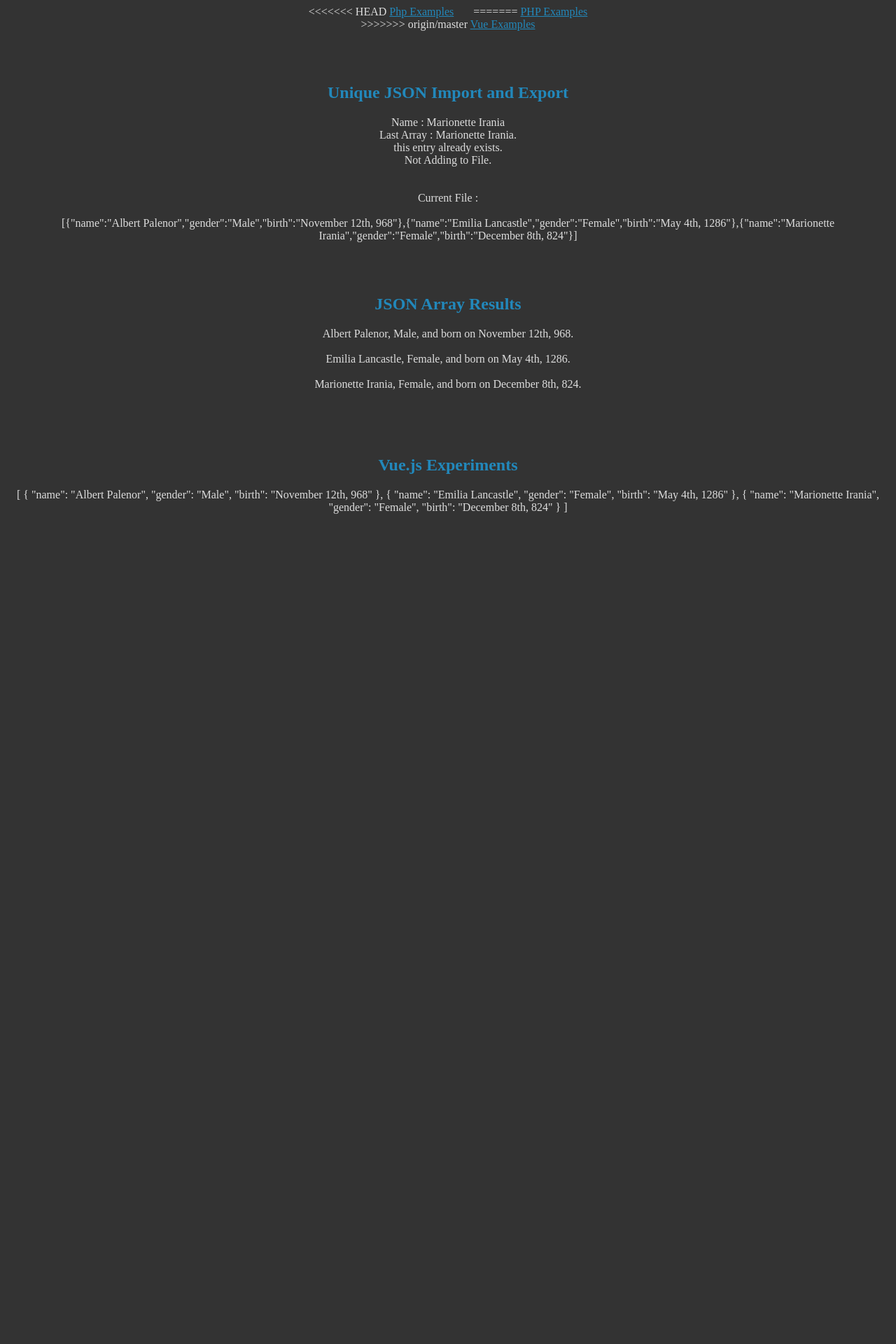
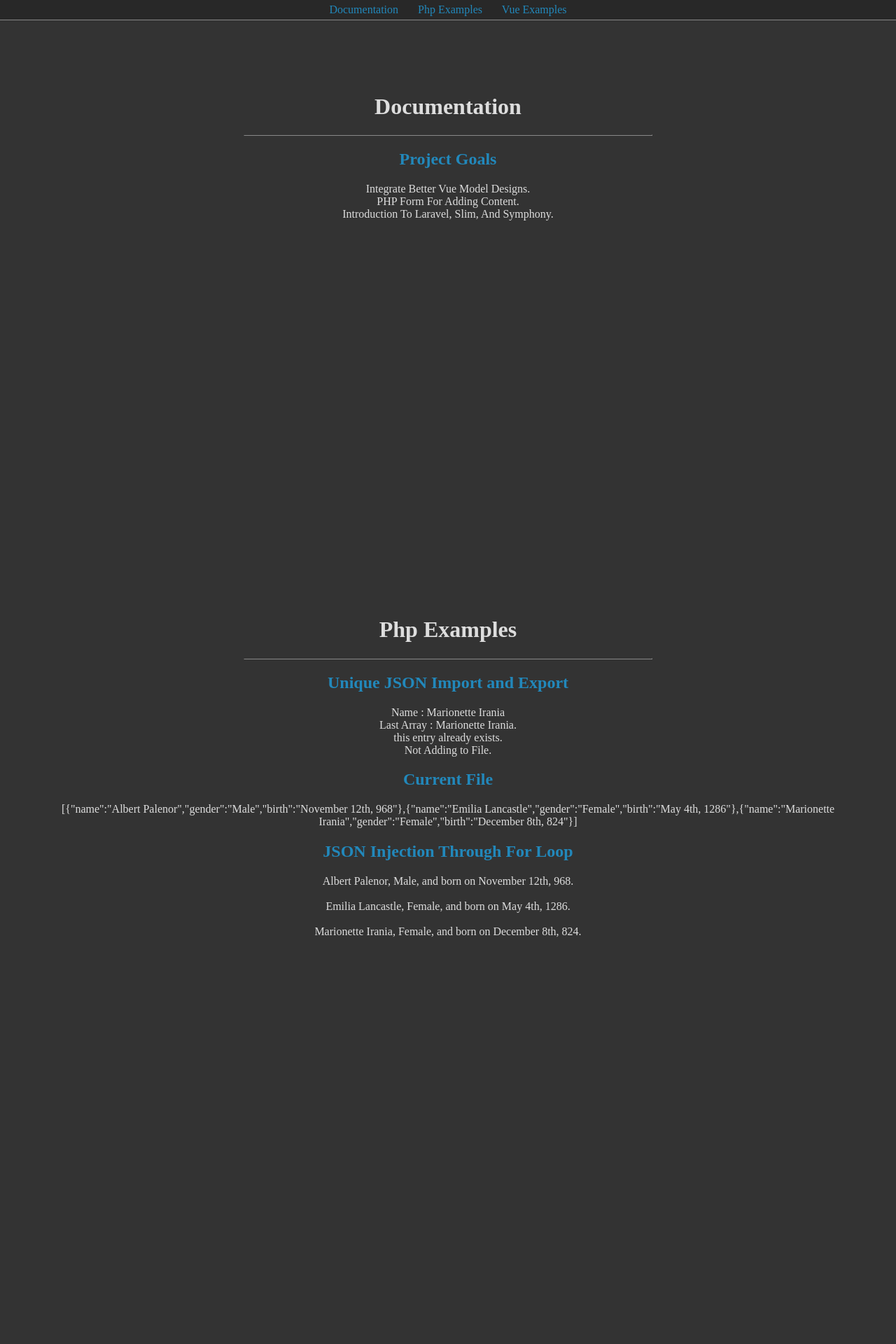
Before and after one commit to avatarofvelius/php-vue-json, a PHP site: page /GitHub/ in a window 1280 px wide. Shown: the top 1920 px of the page at 70% size. Before the commit the page ends 734 px from the top, so only its background shows below. Run offline with PHP 8.4, Linux system fonts and the light colour scheme.

Commit message:
Add files via upload

```diff
--- /dev/null
+++ b/index.css
@@ -0,0 +1,67 @@
+body {
+	background-color: #333333;
+	color: #DDDDDD;
+	text-align: center;
+	font-family: Yu Gothic;
+}
+#nav {
+	top: 0px;
+	left: 0px;
+	padding-top: 5px;
+	padding-bottom: 5px;
+	width: 100%;
+	margin: 0px auto;
+	position: fixed;
+	background-color: #282828;
+	border-bottom: 1px solid #888888;
+}
+div {
+	padding-top: 295px; /* -5px from fixed header */
+	padding-bottom: 300px;
+	padding-left: 50px;
+	padding-right: 50px;
+}
+h1 {
+	margin-top: 50px;
+}
+h2 {
+	color: #2288BB;
+}
+a {
+	color: #2288BB;
+	text-decoration: none;
+}
+a:hover {
+	color: #55CCEE;
+	text-decoration: underline;
+}
+hr {
+	width: 50%;
+	border-color: #888888;
+}
+ul {
+	list-style: none;
+	margin: auto;
+	padding: 0;
+}
+table {
+	margin: auto;
+}
+td {
+	border: 1px solid #2288BB;
+	text-align: center;
+}
+#doc {
+	margin-top: -10px;
+	padding-top: 50px;
+	padding-bottom: 400px;
+}
+#php {
+	padding-top: 100px;
+}
+#vue {
+	padding-top: 150px;
+}
+#app {
+	margin-bottom: 200px;
+}
--- a/index.php
+++ b/index.php
@@ -1,3 +1,24 @@
+
+<!DOCTYPE html>
+<html lang="en">
+
+<head>
+
+	<!-- Web Page Layout -->
+	<link rel="stylesheet" media="screen" href="index.css" />
+
+	<!-- Script Libraries -->
+	<script type="text/javascript" src="_library/jquery.js"></script>
+
+	<!-- Meta Information -->
+	<title>PHP Template 4192017</title>
+	<meta name="viewport" content="width=device-width, initial-scale=1.0, minimum-scale=1.0, maximum-scale=3.0">
+	<meta charset="utf-8">
+	<meta name="description" content="PHP Template">
+	<meta name="author" content="Matt T. Myers">
+
+</head>
+
 <?php
 
 	$json = file_get_contents('_data/individual.json');
@@ -18,66 +39,40 @@ $last[] = end($objects);
 
 ?>
 
-<style type="text/css">
-body {
-	background-color: #333333;
-	color: #DDDDDD;
-	text-align: center;
-<<<<<<< HEAD
-	font-family: Yu Gothic;
-=======
->>>>>>> origin/master
-}
-h2 {
-	color: #2288BB;
-}
-div {
-	margin-top: 75px;
-}
-a {
-	color: #2288BB;
-<<<<<<< HEAD
-	text-decoration: none;
-}
-a:hover {
-	color: #55CCEE;
-	text-decoration: underline;
-=======
->>>>>>> origin/master
-}
-</style>
-<!DOCTYPE html>
-<html lang="en">
-
-<head>
-
-	<!-- Web Page Layout -->
-	<link rel="stylesheet" media="screen" href="_css/index.css" />
-
-	<!-- Script Libraries -->
-	<script type="text/javascript" src="_library/jquery.js"></script>
-
-	<!-- Meta Information -->
-	<title>PHP Template 4192017</title>
-	<meta name="viewport" content="width=device-width, initial-scale=1.0, minimum-scale=1.0, maximum-scale=3.0">
-	<meta charset="utf-8">
-	<meta name="description" content="PHP Template">
-	<meta name="author" content="Matt T. Myers">
-
-</head>
-
 <body>
 
-<<<<<<< HEAD
-		<a href="php.php">Php Examples</a>
+	<span id="nav">
+		<a href="#doc">Documentation</a>
 		&nbsp;&nbsp;&nbsp;&nbsp;&nbsp;
-=======
-		<a href="php.php">PHP Examples</a>
-			<br/>
->>>>>>> origin/master
-		<a href="vue.php">Vue Examples</a>
+		<a href="#php">Php Examples</a>
+			&nbsp;&nbsp;&nbsp;&nbsp;&nbsp;
+		<a href="#vue">Vue Examples</a>
+	</span>
 
-<div>
+<!-- Doc Section -->
+<div id="doc">
+	<br/><br/>
+	<h1>Documentation</h1>
+	<hr />
+	<p>
+		<h2>Project Goals</h2>
+	<ul>
+		Integrate Better Vue Model Designs.
+	</ul>
+	<ul>
+		PHP Form For Adding Content.
+	</ul>
+	<ul>
+		Introduction To Laravel, Slim, And Symphony.
+	</ul>
+	</p>
+</div>
+
+<!-- PHP Section -->
+<div id="php">
+	<h1>Php Examples</h1>
+	<hr />
+
 	<?php
 	/*
 			Albert-0 Emilia-1 Irania-2
@@ -94,10 +89,12 @@ echo "<h2>Unique JSON Import and Export</h2>";
 			echo "Name : " . $objects[2]['name'] . "<br/>";
 			echo "Last Array : " . $name . ".<br/>";
 			echo "this entry already exists. <br/>";
-		echo "Not Adding to File. <br/><br/><br/>";
+			echo "Not Adding to File. <br/>";
 
 			$objects = json_encode($objects, true);
-		echo "Current File :<br/><br/>";
+
+			echo "<h2>Current File</h2>";
+
 			echo  $objects;
 		}
 		else
@@ -110,7 +107,9 @@ echo "<h2>Unique JSON Import and Export</h2>";
 		);
 
 			$new_json = json_encode($objects, true);
-		echo "Current File :<br/>";
+
+			echo "<h2>Current File :</h2>";
+
 			echo $new_json;
 
 			$fp = fopen('_data/individual.json', 'w');
@@ -123,11 +122,11 @@ Using FWrite It Would Be A Good Idea To Print Each Entry To A Seperate Line, And
 
 }
 ?>
-</div>
 
-<div>
+	<h2>JSON Injection Through For Loop</h2>
+
 <?php
-	echo "<h2>JSON Array Results</h2>";
+
 	$objects = json_decode($json, true);
 
 	for ($i = 0; $i < count($objects); $i++) {
@@ -140,11 +139,43 @@ Using FWrite It Would Be A Good Idea To Print Each Entry To A Seperate Line, And
 ?>
 </div>
 
+<!-- Vue Section -->
 <div id="app">
-	<h2>Vue.js Experiments</h2>
-		{{json}}
+<h1 id="vue">Vue Examples</h1>
+<hr />
+
+	<!-- JSON Loop By Array -->
+	<h2>JSON Loop By Array</h2>
+	<ul>
+		<li v-for="json in json">
+			{{ json }}
+		</li>
+	</ul>
+
+	<!-- JSON Based On Element -->
+	<table>
+		<thead>
+			<h2>JSON Based On Element</h2>
+		</thead>
+
+		<tr>
+			<td v-for="json in json">
+				{{ json.name }}
+			</td>
+		</tr>
+		<tr>
+			<td v-for="json in json">
+				{{ json.gender }}
+			</td>
+		</tr>
+		<tr>
+			<td v-for="json in json">
+				{{ json.birth }}
+			</td>
+		</tr>
+	</table>
+
 </div>
-
 </body>
 
 	<!-- Script Libraries -->
@@ -169,6 +200,7 @@ Using FWrite It Would Be A Good Idea To Print Each Entry To A Seperate Line, And
 
 </html>
 
+
 <?php /*
 $json = '
 [{
@@ -181,4 +213,6 @@ $json = '
 		"gender": "Female",
 		"birth": "May 4th, 1286"
 }]';
+?>
+-->
 */ ?>
```
Lines whose indentation alone changed are shown as unchanged.
